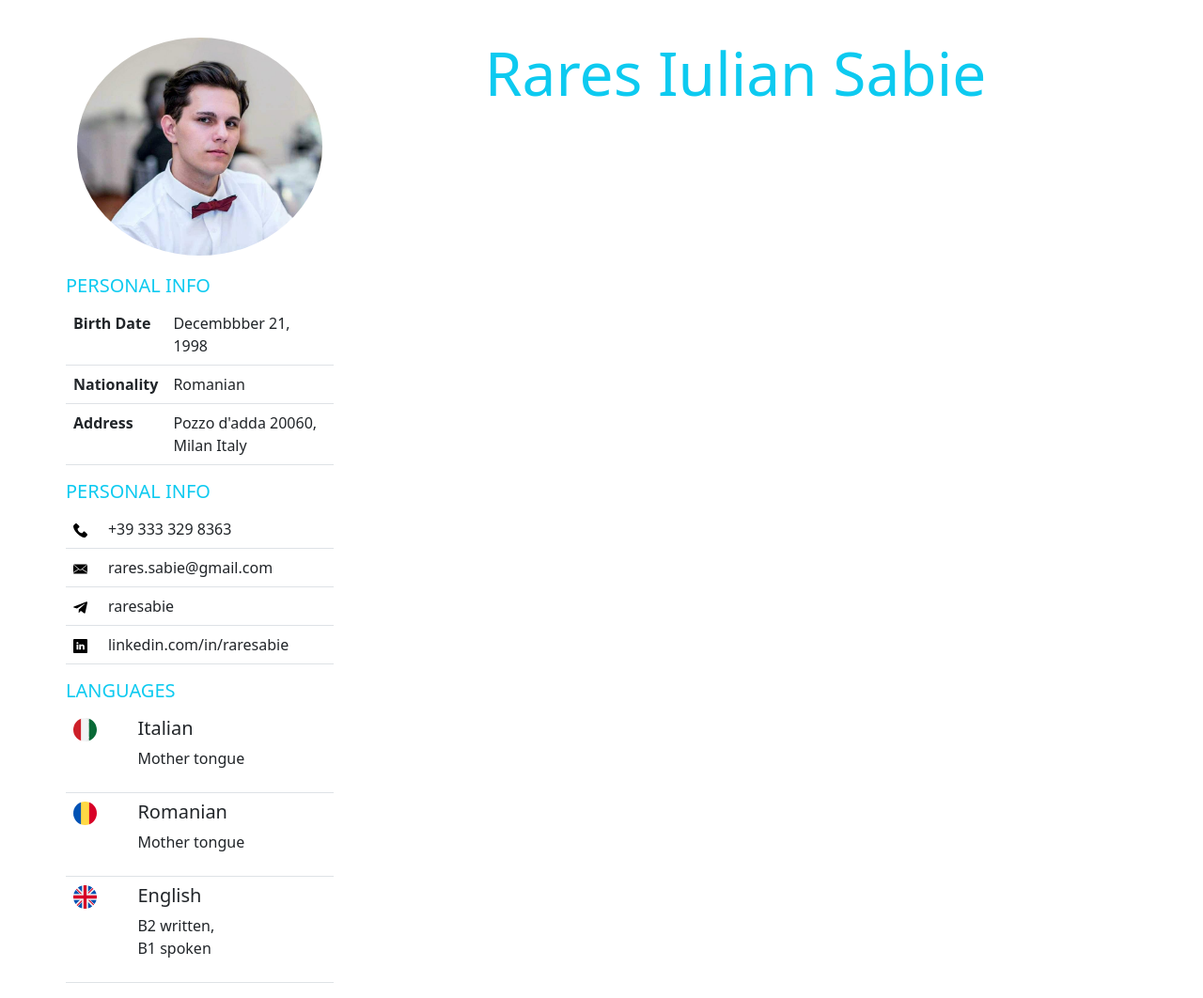
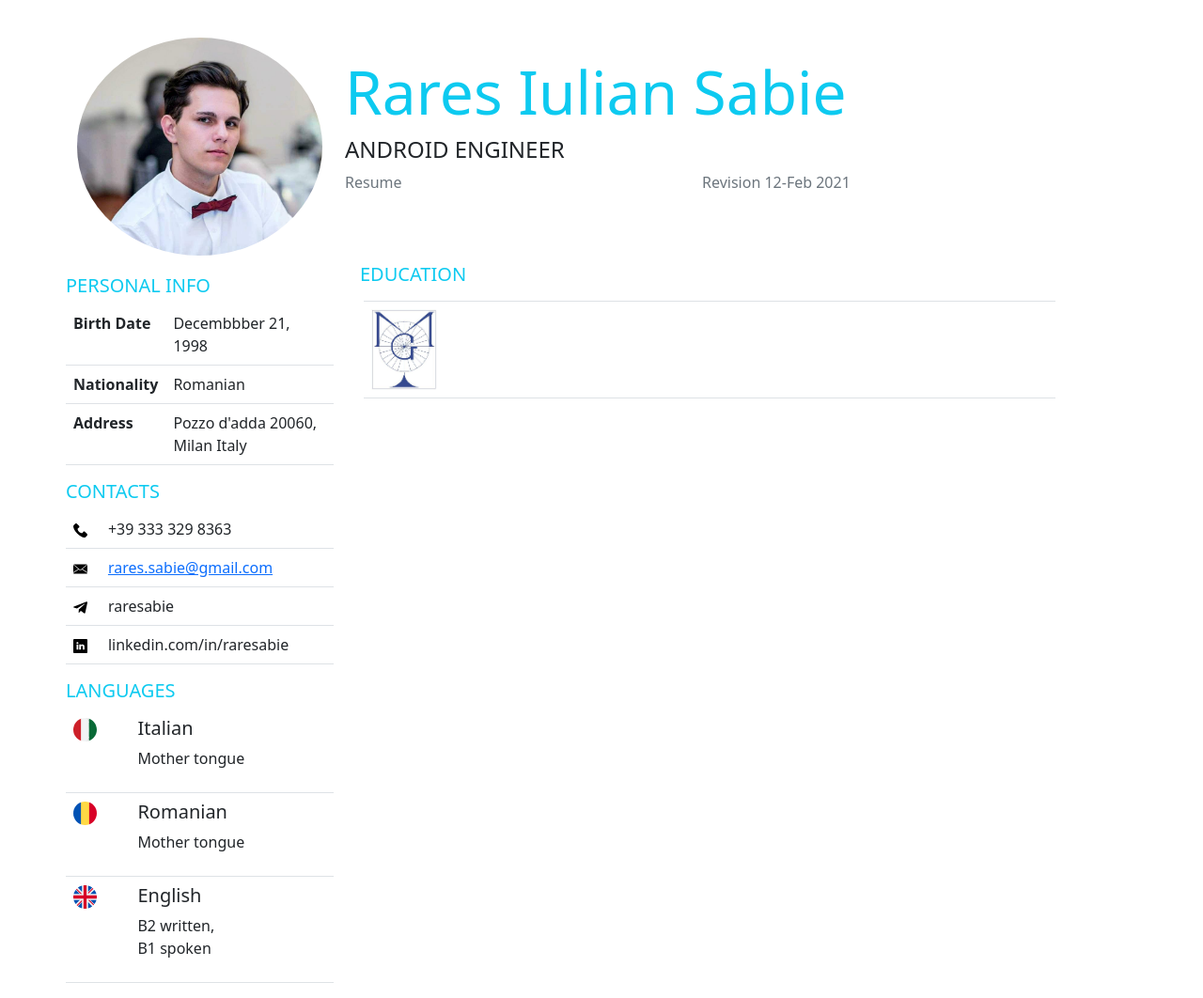
Before and after one commit to raresabie/myCV, a PHP site: page / in a window 1280 px wide. Shown: the whole page at 94% size. Run offline with PHP 8.4, Linux system fonts and the light colour scheme.

Commit message:
inserted mail link and contiinuing

```diff
--- a/css/index.css
+++ b/css/index.css
@@ -11,3 +11,8 @@
     height: 25px;
     vertical-align: center;
 }
+
+.bigIcon {
+    width: 70px;
+    vertical-align: center;
+}
--- a/static_cv.html
+++ b/static_cv.html
@@ -16,7 +16,6 @@
     <link href="css/index.css" rel="stylesheet">
 
 
-
 </head>
 <body>
 <div class="container" style="margin-top: 40px">
@@ -27,11 +26,19 @@
             <img src="images/profile.jpg" class="img-fluid rounded-circle">
 
         </div>
-
-    <div class="col-9 text-center">
+        <div class="col-8" style="margin-block-start: 20px">
+            <div class="row ">
                 <h1 class="text-info" id="nameTitle">
                     Rares Iulian Sabie
                 </h1>
+            </div>
+            <div class="row">
+                <h4 class="text-dark text-capitalize">ANDROID ENGINEER</h4>
+            </div>
+            <div class="row">
+                <p class="text-muted col-6">Resume</p>
+                <p class="text-muted col-6 ">Revision 12-Feb 2021</p>
+            </div>
         </div>
 
     </div>
@@ -63,31 +70,37 @@
 
                 <div class="row">
                     <h5 class="text-info text-capitalize row">
-                        PERSONAL INFO
+                        CONTACTS
                     </h5>
                     <table class="table">
                         <tr>
                             <th>
 
-                                <img src="images/phone.svg" class="img-fluid miniIcon" >
+                                <img src="images/phone.svg" class="img-fluid miniIcon">
                             </th>
                             <td class="text-dark">+39 333 329 8363</td>
                         </tr>
                         <tr>
                             <th>
-                                <img src="images/mail.svg" class="img-fluid miniIcon" >
+                                <img src="images/mail.svg" class="img-fluid miniIcon">
                             </th>
-                            <td class="text-dark">rares.sabie@gmail.com</td>
+
+                            <td class="text-dark">
+                                <a href="mailto:abc@example.com?subject=Feedback&body=Message">
+                                    rares.sabie@gmail.com
+                                </a>
+                            </td>
+
                         </tr>
                         <tr>
                             <th>
-                                <img src="images/telegram.svg" class="img-fluid miniIcon" >
+                                <img src="images/telegram.svg" class="img-fluid miniIcon">
                             </th>
                             <td class="text-dark">raresabie</td>
                         </tr>
                         <tr>
                             <th>
-                                <img src="images/linkedin.svg" class="img-fluid miniIcon" >
+                                <img src="images/linkedin.svg" class="img-fluid miniIcon">
                             </th>
                             <td class="text-dark">linkedin.com/in/raresabie</td>
                         </tr>
@@ -101,16 +114,16 @@
                     <table class="table">
                         <tr>
                             <th>
-                                <img src="images/italy.svg" class="img-fluid midIcon " >
+                                <img src="images/italy.svg" class="img-fluid midIcon ">
                             </th>
-                            <td >
+                            <td>
                                 <h5 class="text-dark">Italian</h5>
                                 <p class="text-dark">Mother tongue</p>
                             </td>
                         </tr>
                         <tr>
                             <th>
-                                <img src="images/romania.svg" class="img-fluid midIcon" >
+                                <img src="images/romania.svg" class="img-fluid midIcon">
                             </th>
                             <td class="text-dark">
                                 <h5 class="text-dark">Romanian</h5>
@@ -119,7 +132,7 @@
                         </tr>
                         <tr>
                             <th>
-                                <img src="images/uk.svg" class="img-fluid midIcon" >
+                                <img src="images/uk.svg" class="img-fluid midIcon">
                             </th>
                             <td class="text-dark">
                                 <h5 class="text-dark">English</h5>
@@ -132,8 +145,27 @@
             </div>
 
         </div>
-        <div class="col-9">
+        <div class="col-8" style="margin-left: 20px">
 
+            <table class="table">
+                <tr>
+
+                    <th>
+                        <h5 class="text-info text-capitalize row">
+                            EDUCATION
+                        </h5>
+                    </th>
+                </tr>
+                    <td>
+                        <div class="row">
+                            <div class="col-2">
+                                <img src="images/Logo_ITIS.jpg" class="img-fluid bigIcon">
+                            </div>
+                        </div>
+                    </td>
+
+
+            </table>
         </div>
 
     </div>
```
Lines whose indentation alone changed are shown as unchanged.
